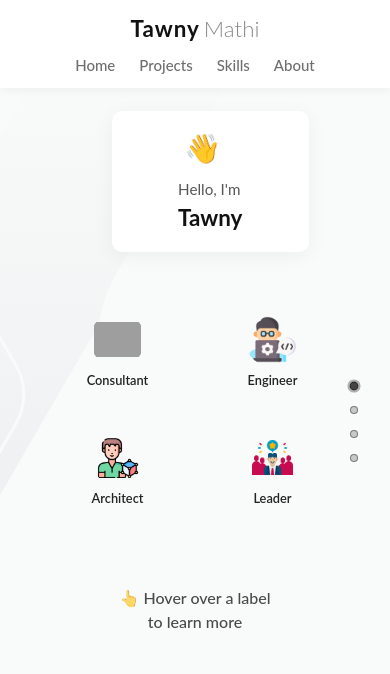
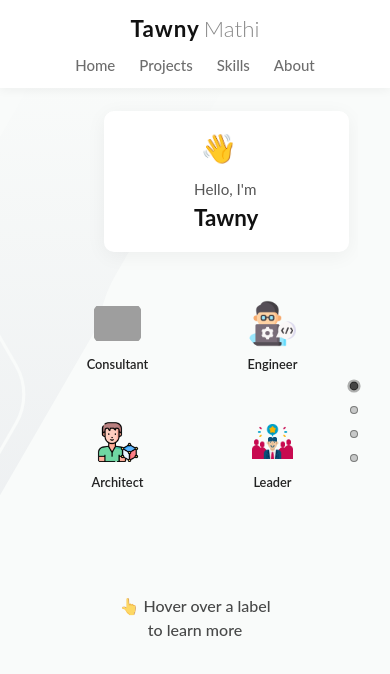
Before and after one commit to tawnymslc/portfolio_website, a React (Create React App) app: page / in a window 390 px wide. Shown: the top 674 px of the page. Built offline with nearby package versions, Linux system fonts and the light colour scheme; grey boxes are pictures that could not be loaded.

Commit message:
updated intro card for mobile view, was not centerd on chrome or saf. disabled snap-scroll on mobile, was not allowing last part of section to be viewed.

```diff
--- a/src/App.css
+++ b/src/App.css
@@ -48,18 +48,6 @@ body {
 }
 
 
-@media (max-width: 768px) {
-  #landing {
-    padding-top: 95px;
-  }
-
-  .section#projects,
-  .section#skills,
-  .section#about {
-    padding-top: 100px;
-  }
-}
-
 .section-heading {
   font-size: clamp(1.2rem, 3vw, 2rem);
   font-weight: 700;
@@ -108,14 +96,27 @@ body {
   scroll-behavior: smooth;
 }
 
-.fullpage-wrapper.disable-snap {
-  scroll-snap-type: none;
-}
-
 .card:hover {
   transform: scale(1.03);
   transition: transform 0.3s ease;
   box-shadow: 0 10px 20px rgba(0, 0, 0, 0.12);
+}
+
+
+@media (max-width: 768px) {
+  #landing {
+    padding-top: 95px;
+  }
+
+  .section#projects,
+  .section#skills,
+  .section#about {
+    padding-top: 100px;
+  }
+
+  .fullpage-wrapper {
+     scroll-snap-type: none;
+  }
 }
 
 /******** END NEW HOMEPAGE LAYOUT ********/
@@ -214,6 +215,7 @@ body {
 
 .intro-card {
   display: flex;
+  width: 100%;
   background: white;
   padding: 1rem 1.5rem;
   margin: 0 0 20px 4rem;
@@ -297,14 +299,15 @@ body {
     display: flex;
     justify-content: center;
     flex-wrap: wrap;
-    padding: 1rem 0;
+    width: 100%;
+    padding: 1rem 0 0 0;
   }
 
   .intro-card {
     width: 75%;
     max-width: none;
     margin: 0;
-    margin-left: 1rem;
+    margin-left: 0.5rem;
     padding: 1rem 1.5rem;
     display: flex;
     flex-direction: column;
@@ -456,7 +459,7 @@ body {
     position: absolute;
     transform: none;
     margin: 1.5rem auto 0;
-    top: 53%;
+    top: 54%;
     left: 7%;
     max-width: 85%;
     font-size: 0.9rem;
@@ -464,7 +467,7 @@ body {
   }
 
   .landing-prompt{
-    top: 61%;
+    top: 62%;
     left: 50%;
     font-size: 1rem;
   }
```
Also changed, not shown: 5 other files (tests, documents, lock files or other folders).
